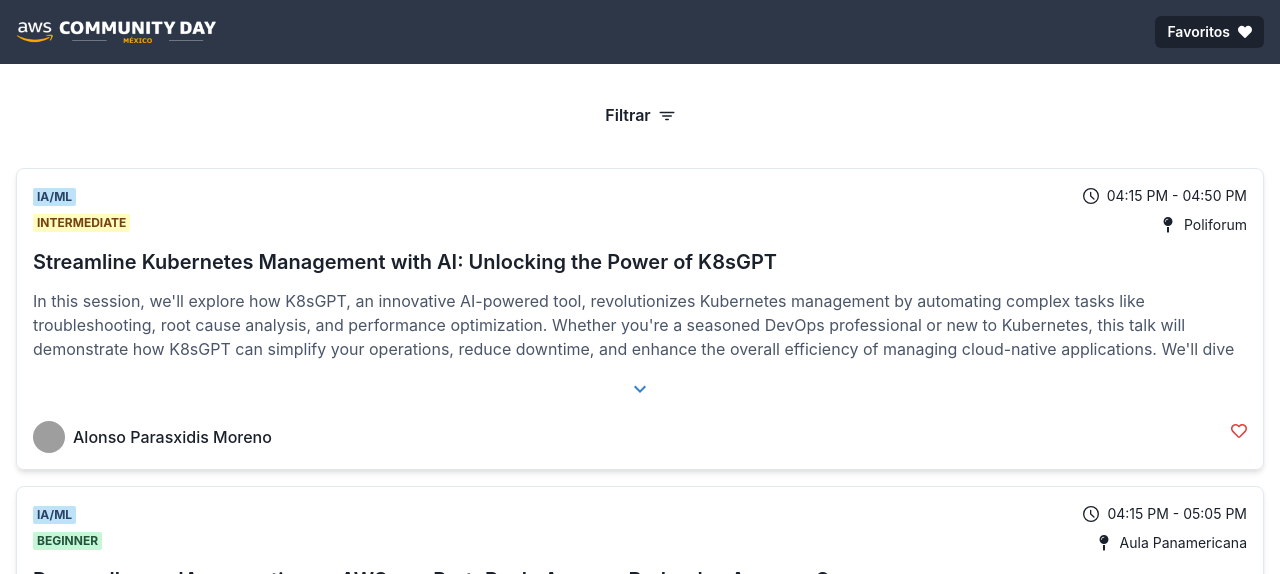
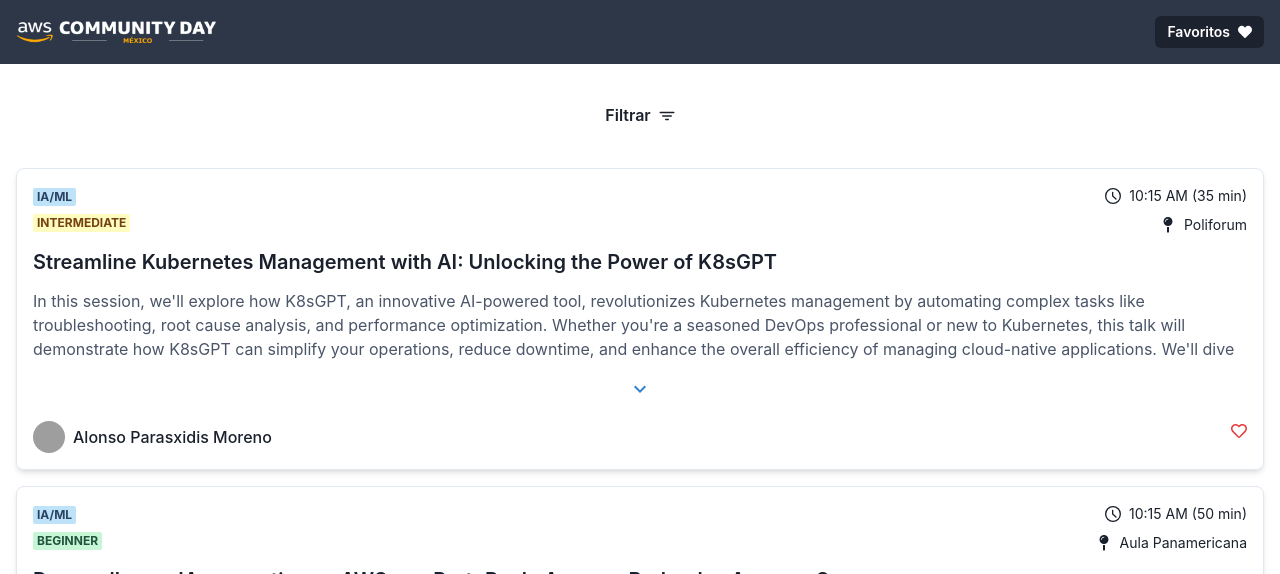
Before and after one commit to awscommunitymx/agenda, a Next.js app: page / in a window 1280 px wide. Shown: the top 574 px of the page. Built offline with nearby package versions, Linux system fonts and the light colour scheme; grey boxes are pictures that could not be loaded.

Commit message:
Show duration in session list
Co-authored-by: David Victoria <90426863+davidvictoria@users.noreply.github.com>

```diff
--- a/app/components/SessionCard.tsx
+++ b/app/components/SessionCard.tsx
@@ -19,10 +19,7 @@
 import {isFavorite, registerFavorite, toggleFavorite} from "@/app/utils/favorite";
 import {getCategoryColor, getLevelColor} from "@/app/utils/colors";
 import NextLink from 'next/link'
-
-const formatTime = (date: Date): string => {
-    return date.toLocaleTimeString([], {hour: '2-digit', minute: '2-digit'});
-};
+import {formatTime, getTimeDifference} from "@/app/utils/time";
 
 const SessionCard: React.FC<SessionCardProps> = ({session}) => {
     const [isLoaded, setIsLoaded] = useState(false);
@@ -73,7 +70,7 @@
                         <HStack>
                             <TimeIcon/>
                             <Text fontSize="sm" suppressHydrationWarning>
-                                {formatTime(session.time.start)} - {formatTime(session.time.end)}
+                                {formatTime(session.time.start)} ({getTimeDifference(session.time.start, session.time.end)})
                             </Text>
                         </HStack>
                         <HStack>
--- a/app/components/SingleSessionPage.tsx
+++ b/app/components/SingleSessionPage.tsx
@@ -18,6 +18,7 @@
 import {Icon, TimeIcon} from "@chakra-ui/icons";
 import {FaHeart, FaMapPin, FaRegHeart} from "react-icons/fa";
 import {isFavorite, registerFavorite, toggleFavorite} from "@/app/utils/favorite";
+import {formatTime} from "@/app/utils/time";
 
 interface SingleSessionPageProps {
     session: Session;
@@ -40,9 +41,6 @@
         await registerFavorite(session.id.toString(), inc);
     }
 
-    const formatTime = (date: Date): string => {
-        return date.toLocaleTimeString([], {hour: '2-digit', minute: '2-digit', timeZone: 'America/Monterrey'});
-    };
 
     useEffect(() => {
         setFavorite(
--- /dev/null
+++ b/app/utils/time.ts
@@ -0,0 +1,11 @@
+const formatTime = (date: Date): string => {
+    return date.toLocaleTimeString([], {hour: '2-digit', minute: '2-digit', timeZone: 'America/Monterrey'});
+};
+
+const getTimeDifference = (start: Date, end: Date): string => {
+    const diffInMilliseconds = end.getTime() - start.getTime();
+    const minutes = Math.floor(diffInMilliseconds / (1000 * 60));
+    return `${minutes} min`;
+}
+
+export {formatTime, getTimeDifference};
```
